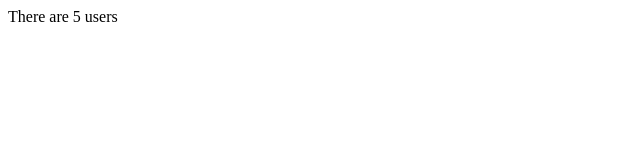
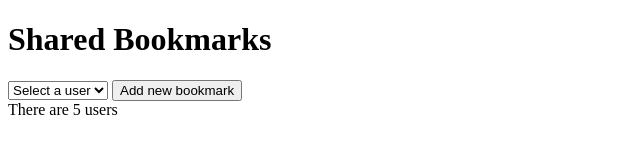
Before and after one commit to TzeMingHo/Project-shared-Bookmarks, a website with bundled scripts: page index.html in a window 1280 px wide. Shown: the whole page, without its empty margins (0-640 px from the left). Built offline with nearby package versions, Linux system fonts and the light colour scheme.

Commit message:
added a function populate user select

```diff
--- a/index.html
+++ b/index.html
@@ -1,13 +1,21 @@
-
-<!DOCTYPE html>
+<!doctype html>
 <html lang="en">
   <head>
-  <meta charset="UTF-8">
-  <meta name="viewport" content="width=device-width, initial-scale=1.0">
+    <meta charset="UTF-8" />
+    <meta name="viewport" content="width=device-width, initial-scale=1.0" />
     <title>Shared-Bookmarks</title>
     <script type="module" src="script.js"></script>
   </head>
   <body>
-
+    <header>
+      <h1>Shared Bookmarks</h1>
+      <div class="nav-bar">
+        <select id="user-select">
+          <option id="default-option" value="">Select a user</option>
+        </select>
+        <button id="add-new-bookmark">Add new bookmark</button>
+      </div>
+    </header>
+    <main></main>
   </body>
 </html>
--- a/script.js
+++ b/script.js
@@ -1,4 +1,3 @@
-
 // This is a placeholder file which shows how you can access functions defined in other files.
 // It can be loaded into index.html.
 // You can delete the contents of the file once you have understood how it works.
@@ -7,7 +6,22 @@
 
 import { getUserIds } from "./storage.js";
 
+const state = {
+  users: getUserIds(),
+};
+
+function populateUserSelect() {
+  const userSelect = document.getElementById("user-select");
+  state.users.forEach((user) => {
+    const userOption = document.createElement("option");
+    userOption.textContent = `User ${user}`;
+    userOption.value = user;
+    userSelect.appendChild(userOption);
+  });
+}
+
 window.onload = function () {
-  const users = getUserIds();
-  document.querySelector("body").innerText = `There are ${users.length} users`;
+  populateUserSelect();
+  document.querySelector("main").innerText =
+    `There are ${state.users.length} users`;
 };
```
Lines whose indentation alone changed are shown as unchanged.
